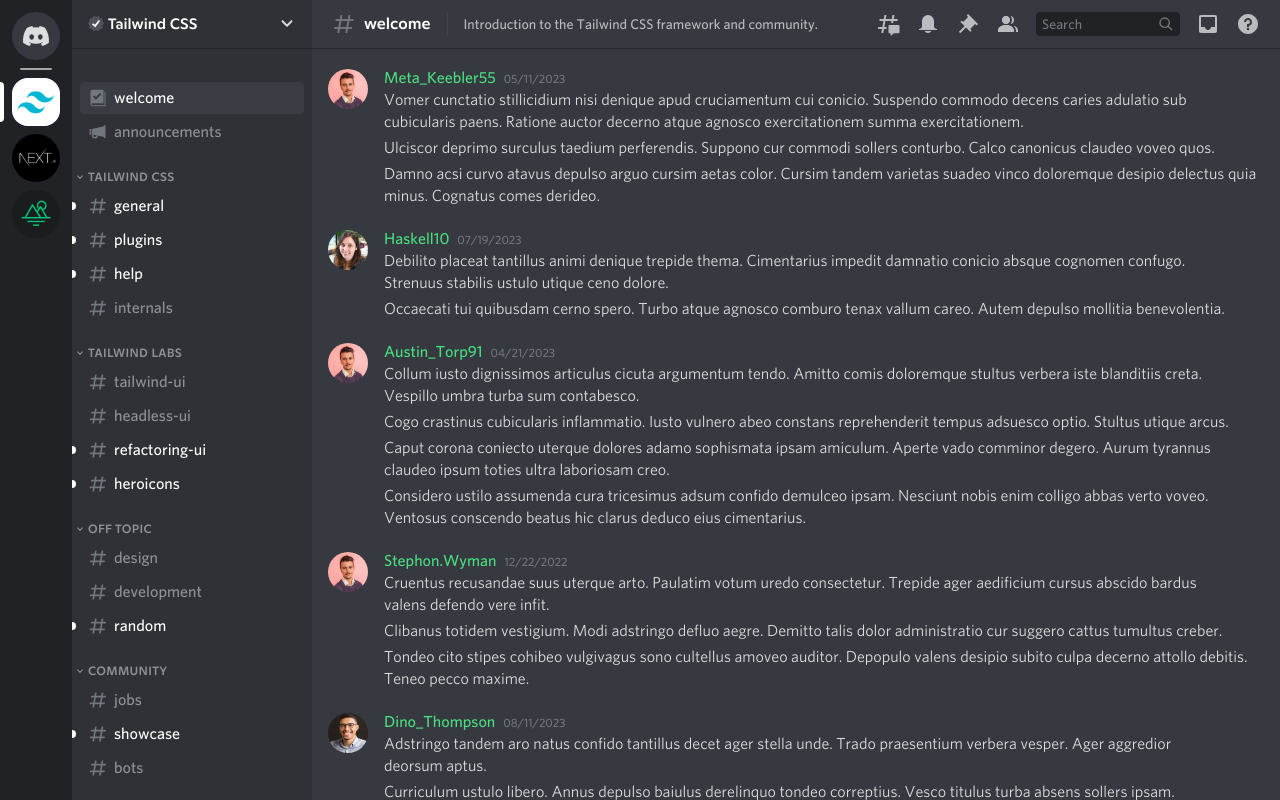
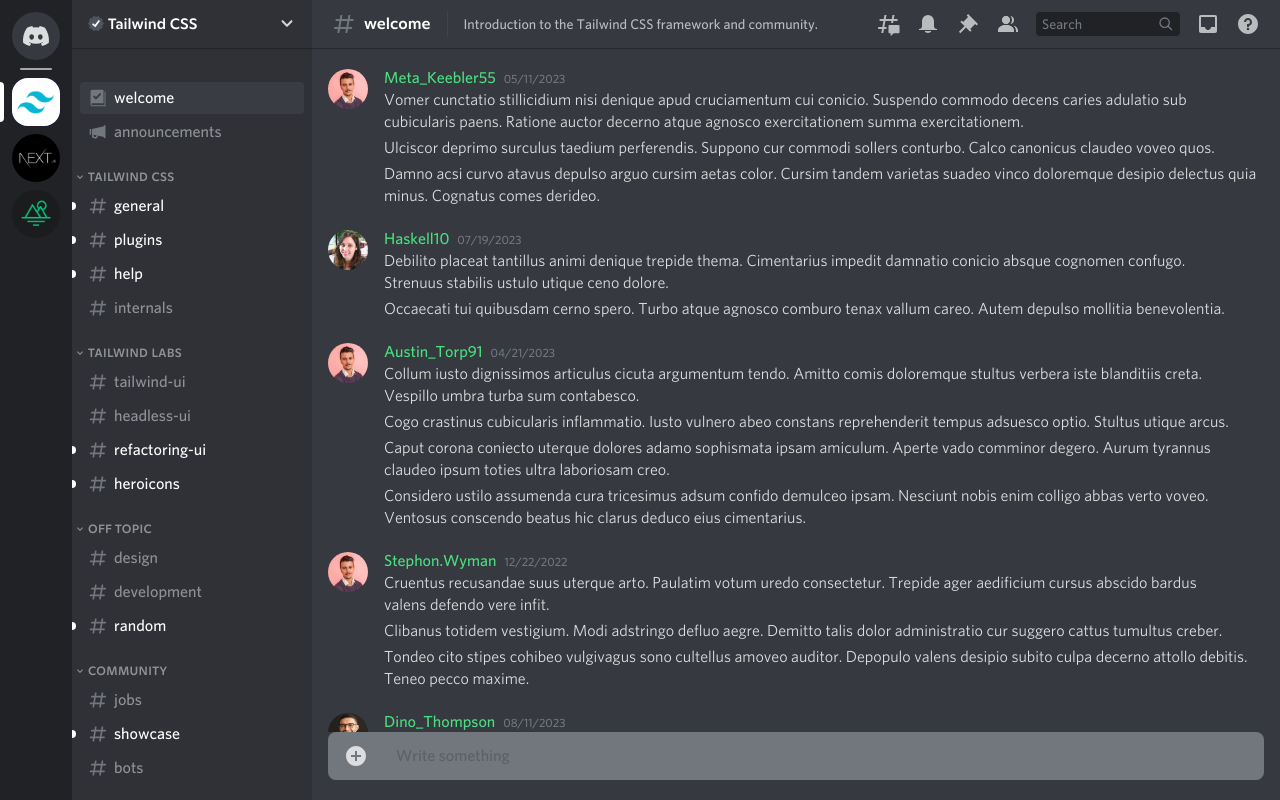
Before and after one commit to FranciscoJavierMartin/Discord-tailwind, a Vue app: page /servers/1/channels/1 in a window 1280 px wide. Built offline with nearby package versions, Linux system fonts and the light colour scheme.

Commit message:
Plus Icon

```diff
--- /dev/null
+++ b/src/components/icons/PlusIcon.vue
@@ -0,0 +1,9 @@
+<template>
+  <svg width="24" height="24" viewBox="0 0 24 24">
+    <path
+      class="attachButtonPlus-3IYelE"
+      fill="currentColor"
+      d="M12 2.00098C6.486 2.00098 2 6.48698 2 12.001C2 17.515 6.486 22.001 12 22.001C17.514 22.001 22 17.515 22 12.001C22 6.48698 17.514 2.00098 12 2.00098ZM17 13.001H13V17.001H11V13.001H7V11.001H11V7.00098H13V11.001H17V13.001Z"
+    ></path>
+  </svg>
+</template>
--- a/src/pages/ServersPage.vue
+++ b/src/pages/ServersPage.vue
@@ -111,6 +111,16 @@
         <Message v-else :message="message" />
       </div>
     </div>
+    <div class="bg-gray-700 px-4 pb-5">
+      <div
+        class="bg-gray-400 border-none rounded-lg w-full text-sm font-medium flex items-center"
+      >
+        <button class="mx-4 my-3">
+          <PlusIcon />
+        </button>
+        <input placeholder="Write something" class="bg-gray-400 border-none" />
+      </div>
+    </div>
   </div>
 </template>
 
@@ -130,6 +140,7 @@
 import InboxIcon from '@/components/icons/InboxIcon.vue';
 import QuestionCircleIcon from '@/components/icons/QuestionCircleIcon.vue';
 import SpyglassIcon from '@/components/icons/SpyglassIcon.vue';
+import PlusIcon from '@/components/icons/PlusIcon.vue';
 import MessageWithUser from '@/components/MessageWithUser.vue';
 import Message from '@/components/Message.vue';
 import data from '@/api/data';
```
